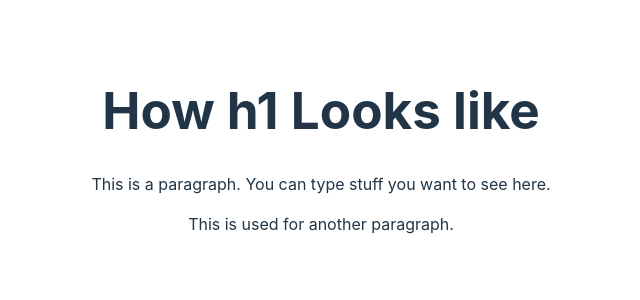
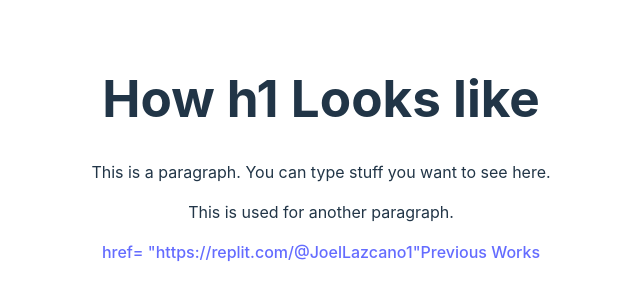
Before and after one commit to JLaz22/website, a React (Vite) app: page / in a window 1280 px wide. Shown: the part 250-550 px from the top of the page, without its empty margins (319-959 px from the left). Built offline with nearby package versions, Linux system fonts and the light colour scheme.

Commit message:
Update App.jsx

```diff
--- a/src/App.jsx
+++ b/src/App.jsx
@@ -17,6 +17,11 @@ function App() {
         <p id = "Next">
           This is used for another paragraph.
         </p>
+
+
+      <a>
+       href= "https://replit.com/@JoelLazcano1"Previous Works
+      </a>
     </>
   )
 }
```
